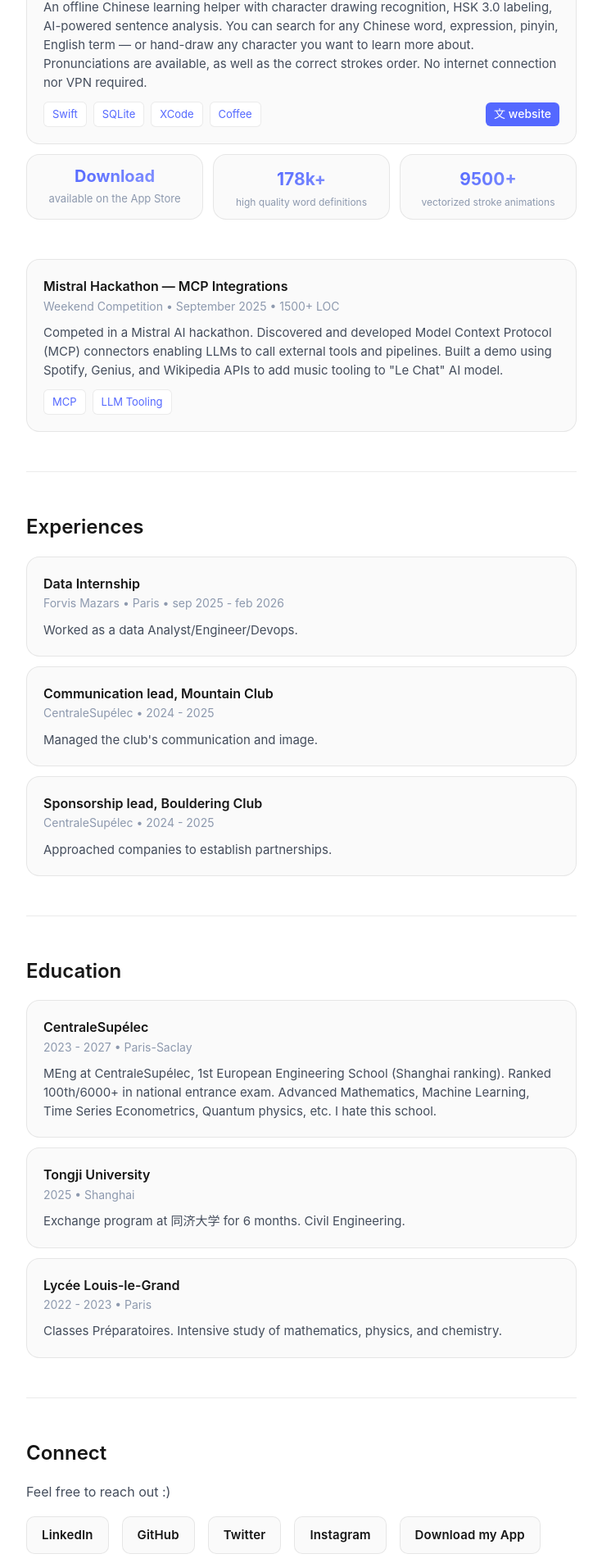
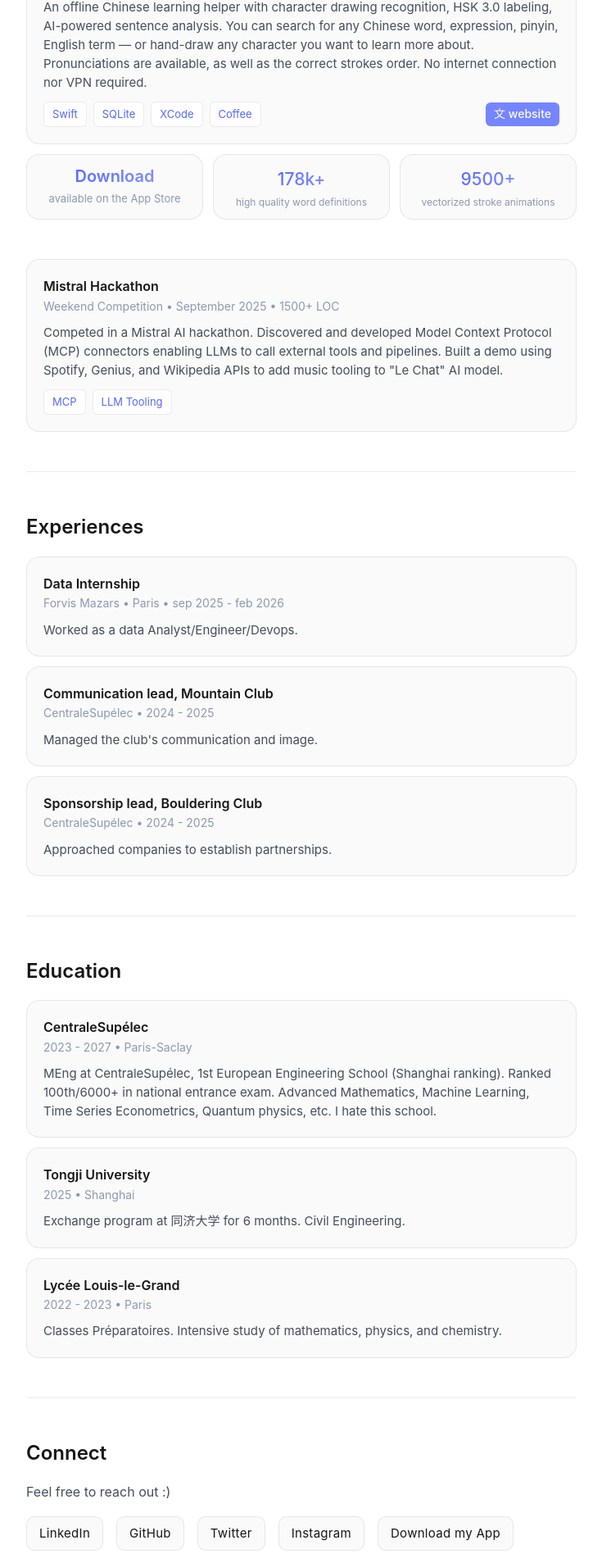
Before and after one commit to El-oan/personal_website, a Vue app: page / in a window 1280 px wide. Shown: the part 780-2687 px from the top of the page at 82% size, without its empty margins (272-1007 px from the left). Built offline with nearby package versions, Linux system fonts and the light colour scheme.

Commit message:
[ADD] tweaking there and there + better README

```diff
--- a/src/home/HomeView.vue
+++ b/src/home/HomeView.vue
@@ -34,10 +34,9 @@
         if I start a russian sentence I end up speaking chinese). I recently discovered I really enjoy machine learning too.
       </p>
       <p>
-        I spent most of my life in France (specifically Bretagne), and 6 months in China.
+        I spent most of my life in the west of France, and 6 months in China.
         I'd love to try the USA, and travel around the world (yep overdone ik).
         Do not hesitate one second to reach out!
-
       </p>
     </div>
 
@@ -90,7 +89,7 @@
     </div>
 
     <div class="card">
-      <div class="card-title">Mistral Hackathon — MCP Integrations</div>
+      <div class="card-title">Mistral Hackathon</div>
       <div class="card-meta">Weekend Competition • September 2025 • 1500+ LOC</div>
       <div class="card-desc">
         Competed in a Mistral AI hackathon. Discovered and developed Model Context
--- a/src/home/home.css
+++ b/src/home/home.css
@@ -176,13 +176,13 @@ a {
   border-radius: var(--radius);
   margin-bottom: 12px;
   background: var(--bg-card);
-  border: 0.5px solid var(--border-color);
+  border: 0.3px solid var(--border-color);
   transition: var(--transition);
 }
 
 .card:hover {
-  transform: translateY(-2px);
-  box-shadow: 0 8px 18px rgba(84, 104, 255, 0.12);
+  transform: scale(1.005);
+  box-shadow: 0 8px 8px rgba(84, 104, 255, 0.07);
   border-color: var(--accent-1);
 }
 
@@ -236,6 +236,7 @@ a {
   justify-content: center;
   padding: 3px 10px;
   background: var(--accent-1);
+  opacity: 0.8;
   color: white;
   border-radius: 6px;
   font-size: 14px;
@@ -250,6 +251,7 @@ a {
 .card-button:hover {
   filter: saturate(1.05) brightness(1.02);
   background: white;
+  opacity: 1;
   color: var(--accent-1);
   border: 0.5px solid var(--accent-1);
 }
@@ -297,7 +299,7 @@ a {
 }
 
 .download-card:hover {
-  background: white;
+  background: linear-gradient(135deg, #d8eee7 0%, #ffffff 50%, #ffffff 100%);
   transform: translateY(-6px) scale(1.02);
   box-shadow: 0 20px 40px rgba(84, 104, 255, 0.2);
   border-color: rgba(84, 104, 255, 0.3);
@@ -331,7 +333,7 @@ a {
 
 .download-title {
   font-size: 20px;
-  font-weight: 700;
+  font-weight: 600;
   background: var(--gradient-text);
   -webkit-background-clip: text;
   -webkit-text-fill-color: transparent;
@@ -359,27 +361,26 @@ a {
 }
 
 .link-button {
-  padding: 10px 18px;
+  padding: 8px 15px;
   border-radius: 10px;
-  border: 1px solid var(--border-color);
+  border: 0.5px solid var(--border-color);
   background: var(--bg-card);
   font-size: 15px;
   cursor: pointer;
-  transition: var(--transition);
   display: inline-flex;
   align-items: center;
   gap: 6px;
   color: var(--text-primary);
-  font-weight: 600;
-  letter-spacing: 0.01em;
+  font-weight: 400;
+  letter-spacing: 0.02em;
 }
 
 .link-button:hover {
+  transform: scale(1.05);
   background: var(--accent-1);
   color: white;
   border-color: var(--accent-1);
-  transform: translateY(-2px);
-  box-shadow: 0 4px 12px rgba(84, 104, 255, 0.3);
+  box-shadow: 0 4px 8px rgba(84, 104, 255, 0.3);
 }
 
 .stats {
@@ -414,13 +415,13 @@ a {
 }
 
 .stat:hover {
-  transform: translateY(-2px);
+  transform: translateY(-1px);
   box-shadow: 0 4px 12px rgba(84, 104, 255, 0.1);
 }
 
 .stat-value {
   font-size: 21px;
-  font-weight: 700;
+  font-weight: 500;
   margin-bottom: 4px;
   background: var(--gradient-text);
   -webkit-background-clip: text;
```
Also changed, not shown: 1 other file (tests, documents, lock files or other folders).
